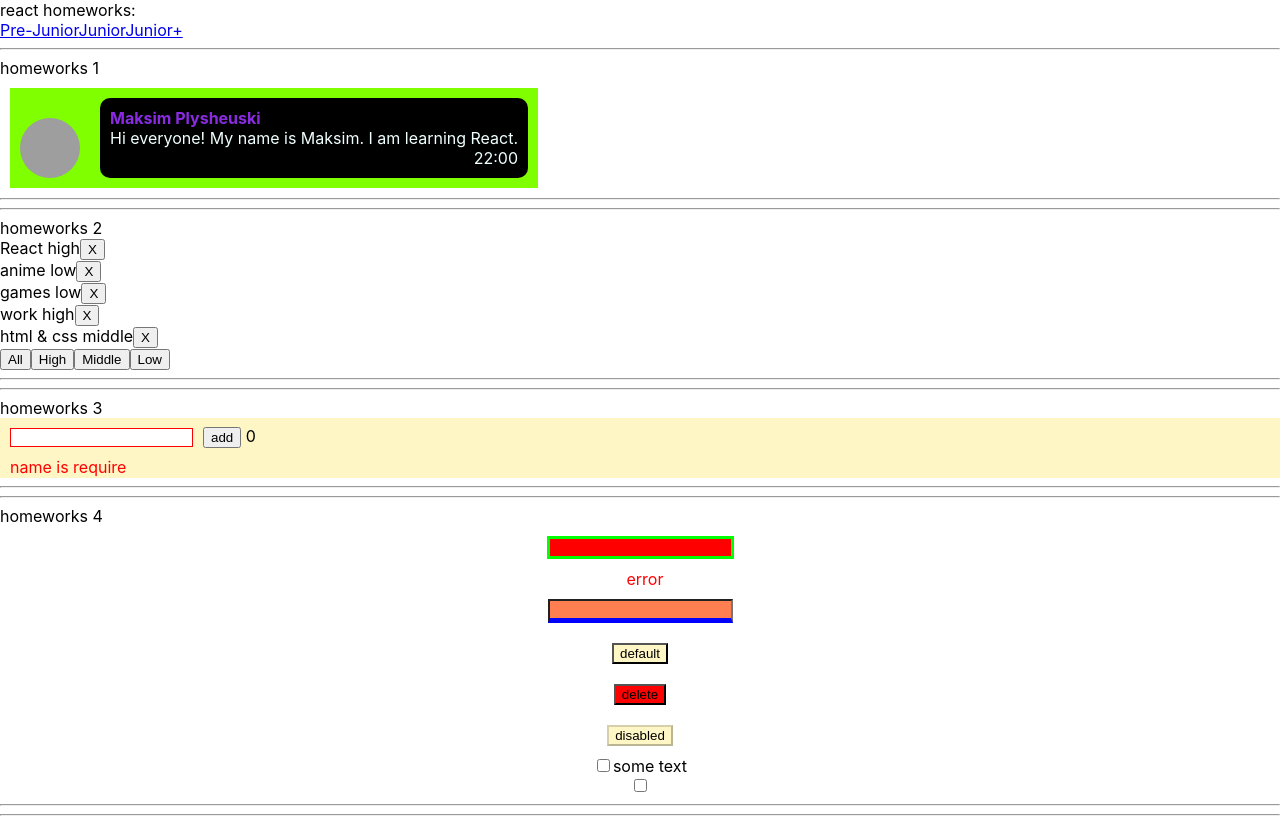
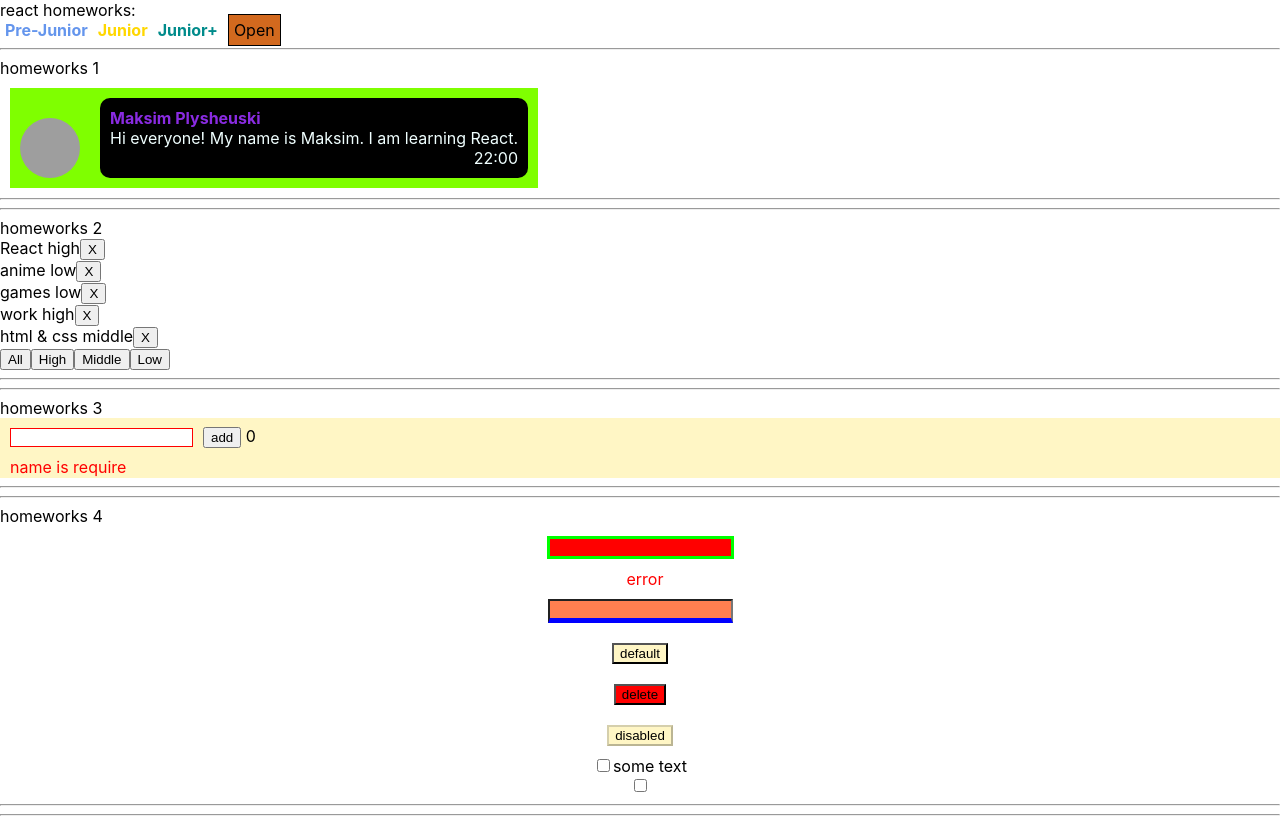
Before and after one commit to maksfilms/homeworks, a React (Create React App) app: page /#/pre-junior in a window 1280 px wide. Built offline with nearby package versions, Linux system fonts and the light colour scheme; grey boxes are pictures that could not be loaded.

Commit message:
refactoring hw 5

```diff
--- a/src/p2-homeworks/h5-rrd-v6/Header.tsx
+++ b/src/p2-homeworks/h5-rrd-v6/Header.tsx
@@ -1,13 +1,15 @@
 import React from 'react'
 import {NavLink} from "react-router-dom";
 import {PATH} from "./Pages";
+import s from "./pages/Pages.module.css"
 
 function Header() {
     return (
         <div>
-            <NavLink to={PATH.PRE_JUNIOR}>Pre-Junior</NavLink>
-            <NavLink to={PATH.JUNIOR}>Junior</NavLink>
-            <NavLink to={PATH.JUNIOR_PLUS}>Junior+</NavLink>
+            <NavLink className={s.prejunior} to={PATH.PRE_JUNIOR}><b>Pre-Junior</b></NavLink>
+            <NavLink className={s.junior} to={PATH.JUNIOR}><b>Junior</b></NavLink>
+            <NavLink className={s.juniorplus} to={PATH.JUNIOR_PLUS}><b>Junior+</b></NavLink>
+            <span className={s.magicButton}>Open</span>
         </div>
     )
 }
--- /dev/null
+++ b/src/p2-homeworks/h5-rrd-v6/pages/Pages.module.css
@@ -0,0 +1,24 @@
+.prejunior {
+    color: cornflowerblue;
+    padding: 5px;
+    text-decoration: none;
+}
+
+.junior {
+    color: gold;
+    padding: 5px;
+    text-decoration: none;
+}
+
+.juniorplus {
+    color: darkcyan;
+    padding: 5px;
+    text-decoration: none;
+}
+
+.magicButton {
+    background-color: chocolate;
+    margin: 5px;
+    padding: 5px;
+    border: black solid 1px;
+}
```
